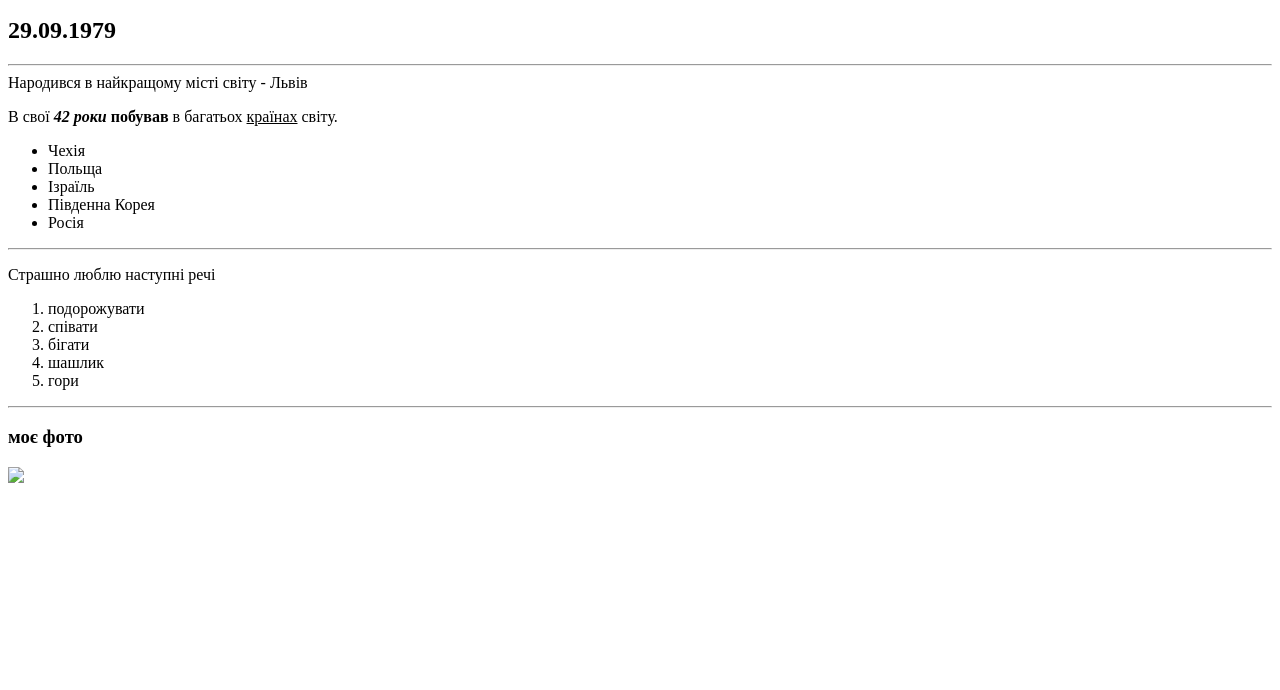
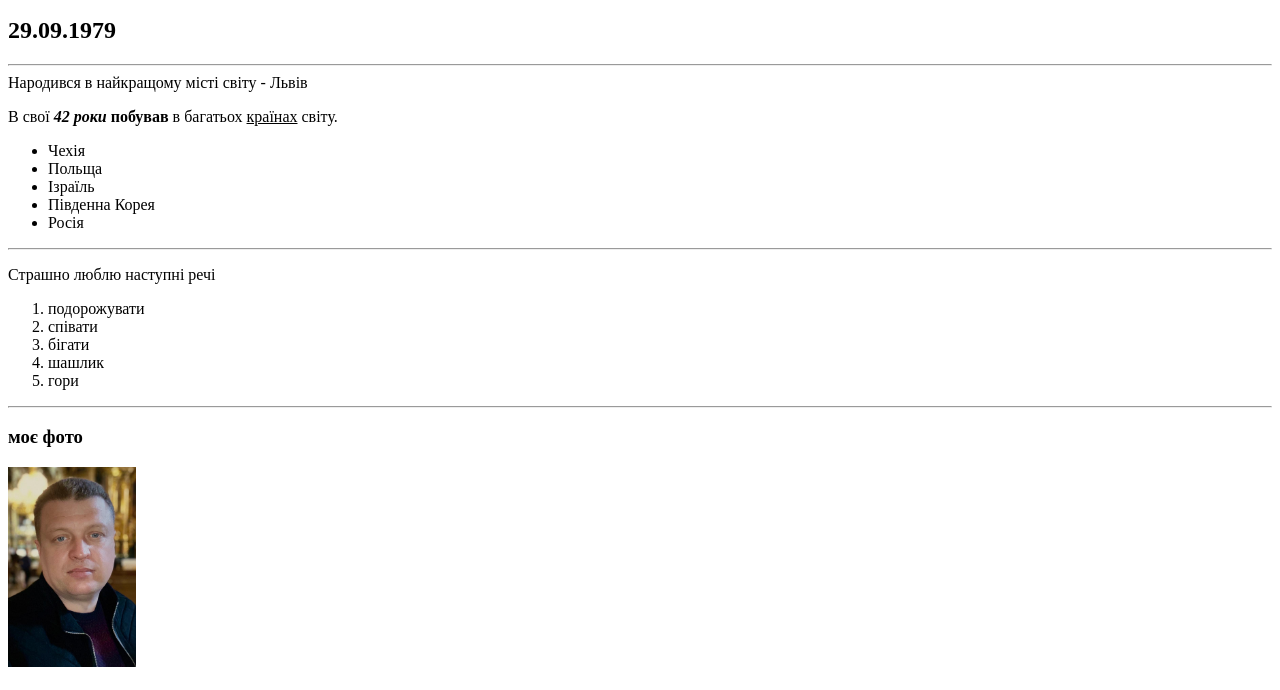
Before and after one commit to vbaida/AboutMe, a plain HTML site: page index.html in a window 1280 px wide. Shown: the part 110-800 px from the top of the page. Drawn offline with Linux system fonts and the light colour scheme.

Commit message:
добавив фото alt

```diff
--- a/index.html
+++ b/index.html
@@ -37,6 +37,6 @@
 </ol>
 <hr>
 <h3>моє фото</h3>
-<img src="зображення_viber_2021-10-14_09-15-16-855.jpg" height="200" widht="200"/>
+<img src="photo_2021-10-16_18-11-39.jpg" height="200" widht="200" alt=""/>
 </body>
 </html>
```
Also changed, not shown: photo_2021-10-16_18-11-39.jpg (added).
